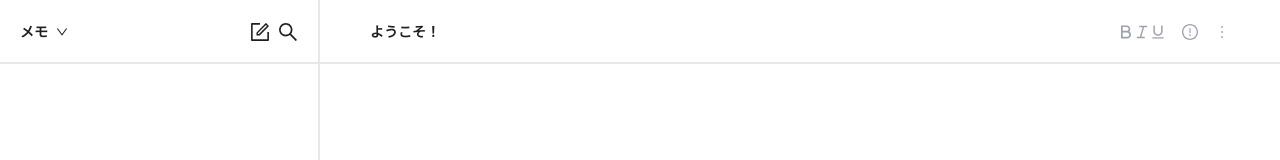
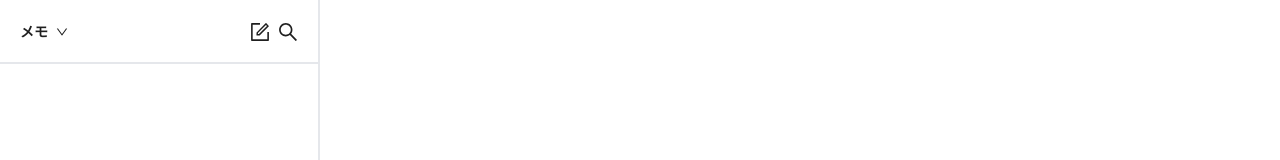
Before and after one commit to wada-mitsuki/bear-trace, a Next.js app: page / in a window 1280 px wide. Shown: the top 160 px of the page. Built offline with nearby package versions, Linux system fonts and the light colour scheme.

Commit message:
選択中クリップはidで管理するよう修正

```diff
--- a/src/components/shared/contents/Contents.tsx
+++ b/src/components/shared/contents/Contents.tsx
@@ -8,8 +8,12 @@ export const Contents = () => {
   const { selectedClip } = useContents();
   return (
     <Content className="overflow-auto">
-      <ContentsHeader title={selectedClip.title} />
-      <ContentBody clip={selectedClip} />
+      {selectedClip && (
+        <>
+          <ContentsHeader title={selectedClip.title} />
+          <ContentBody clip={selectedClip} />
+        </>
+      )}
     </Content>
   );
 };
--- a/src/components/shared/sidebar/SideBarContents.tsx
+++ b/src/components/shared/sidebar/SideBarContents.tsx
@@ -16,7 +16,7 @@ export const SideBarContents: FC<SideBarContentsPropsType> = ({ clips }) => {
       {clips.map((clip) => {
         return (
           <>
-            <ClipLayout key={clip.id} onClick={() => onSelectClip(clip)}>
+            <ClipLayout key={clip.id} onClick={() => onSelectClip(clip.id)}>
               <ClipTitleText>{clip.title}</ClipTitleText>
 
               {/* TODO:どうやってUI化するか悩み中 */}
--- a/src/components/shared/sidebar/hooks/useSideBarContents.tsx
+++ b/src/components/shared/sidebar/hooks/useSideBarContents.tsx
@@ -1,5 +1,4 @@
 import { useDispatch } from 'react-redux';
-import { Clip } from 'src/entity/clip';
 import { clipActions } from 'src/store/clip.slice';
 
 export const useSideBarContents = () => {
@@ -7,9 +6,8 @@ export const useSideBarContents = () => {
   const dispatch = useDispatch();
 
   // クリップ選択処理
-  const onSelectClip = (clip: Clip) => {
-    console.log(clip);
-    dispatch(clipActions.selectedClip(clip));
+  const onSelectClip = (clipId: number) => {
+    dispatch(clipActions.selectedClipId(clipId));
   };
 
   return { onSelectClip };
--- a/src/components/ui/contents/ContentsHeaderTitle.tsx
+++ b/src/components/ui/contents/ContentsHeaderTitle.tsx
@@ -1,17 +1,9 @@
 import React from 'react';
 
 type PropsType = {
-  title: string;
+  title?: string;
 };
 
 export const ContentsHeaderTitle = ({ title }: PropsType) => {
-  return (
-    <>
-      {title ? (
-        <p className="font-bold">{title}</p>
-      ) : (
-        <p className="font-bold">ようこそ！</p>
-      )}
-    </>
-  );
+  return <p className="font-bold">{title}</p>;
 };
--- a/src/store/clip.selectors.ts
+++ b/src/store/clip.selectors.ts
@@ -2,7 +2,7 @@ import { createSelector } from '@reduxjs/toolkit';
 import { StoreState } from 'src/store';
 import { CLIP_FEATURE_KEY, clipAdapter } from 'src/store/clip.state';
 
-const { selectAll } = clipAdapter.getSelectors();
+const { selectAll, selectById } = clipAdapter.getSelectors();
 
 const clipFeatureSelector = (state: StoreState) => state[CLIP_FEATURE_KEY];
 
@@ -13,9 +13,10 @@ export const clipsSelector = createSelector(clipFeatureSelector, (state) =>
   selectAll(state.clips),
 );
 /**
- * 選択中
+ * 選択中記事
  */
 export const selectedClipSelector = createSelector(
   clipFeatureSelector,
-  (state) => state.selectedClip,
+  (state) =>
+    state.selectedClipId ? selectById(state.clips, state.selectedClipId) : null,
 );
--- a/src/store/clip.slice.ts
+++ b/src/store/clip.slice.ts
@@ -13,7 +13,7 @@ export const clipSlice = createSlice({
     // 新規追加
     addClip(state) {
       const clips = clipAdapter.getSelectors().selectAll(state.clips);
-      const clipId = clips.length;
+      const clipId = clips.length + 1;
       const createdDay = new Date().toLocaleDateString();
 
       const newClip = {
@@ -29,8 +29,8 @@ export const clipSlice = createSlice({
       clipAdapter.upsertOne(state.clips, action.payload);
     },
     // 選択中クリップ
-    selectedClip(state, action: PayloadAction<Clip>) {
-      state.selectedClip = action.payload;
+    selectedClipId(state, action: PayloadAction<number>) {
+      state.selectedClipId = action.payload;
     },
   },
 });
--- a/src/store/clip.state.ts
+++ b/src/store/clip.state.ts
@@ -7,15 +7,10 @@ export const clipAdapter = createEntityAdapter<Clip>();
 
 export interface ClipsState {
   clips: EntityState<Clip, number>;
-  selectedClip: Clip;
+  selectedClipId: number | null;
 }
 
 export const initialClipsState: ClipsState = {
   clips: clipAdapter.getInitialState(),
-  selectedClip: {
-    createdAt: '',
-    id: 0,
-    text: '',
-    title: '',
-  },
+  selectedClipId: null,
 };
```
